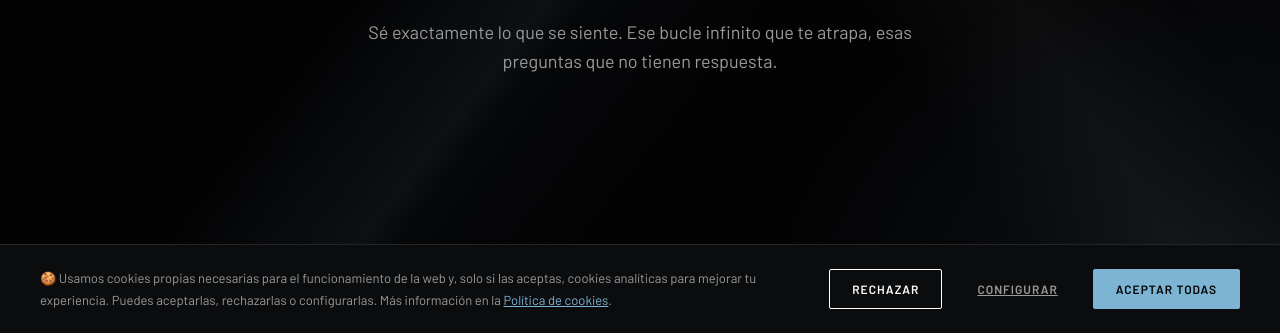
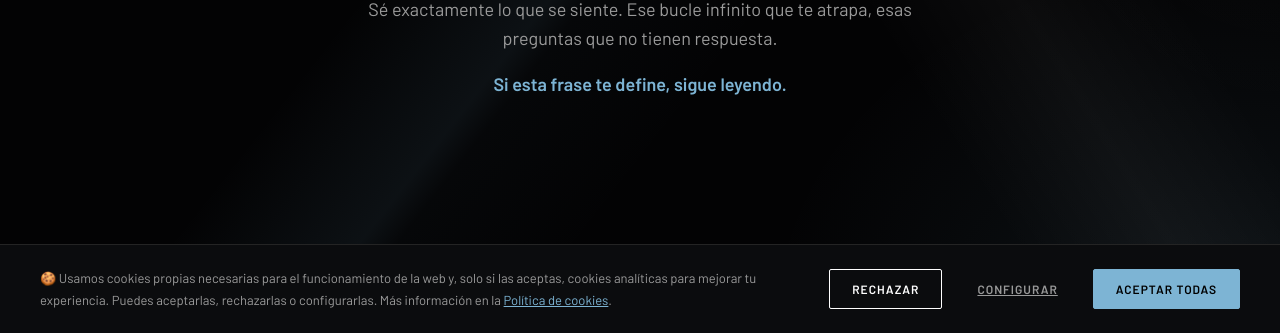
Before and after one commit to AlejandroCasna/Angelllanos, a website: page v2.html in a window 1280 px wide. Shown: the part 467-800 px from the top of the page. Drawn offline with nearby package versions, Linux system fonts and the light colour scheme.

Commit message:
Primer commit

```diff
--- a/v2.html
+++ b/v2.html
@@ -107,6 +107,7 @@
     .hero h1 { font-family:var(--serif); font-size:60px; font-weight:400; line-height:1.15; margin-bottom:26px; }
     .hero h1 em { font-style:italic; color:var(--accent); font-weight:400; }
     .hero p.lead { font-size:18px; color:var(--text-dim); margin-bottom:42px; max-width:600px; margin-left:auto; margin-right:auto; }
+    .hero p.lead-callout { margin-top:-24px; color:var(--accent); font-weight:600; }
 
     .cta-button {
         display:inline-block; background:var(--accent); color:#000;
@@ -385,6 +386,7 @@
         <span class="eyebrow">Mentoría 1:1 · Transformación para hombres</span>
         <h1>Lo has probado todo,<br><em>pero no ha cambiado nada.</em></h1>
         <p class="lead">Sé exactamente lo que se siente. Ese bucle infinito que te atrapa, esas preguntas que no tienen respuesta.</p>
+        <p class="lead lead-callout">Si esta frase te define, sigue leyendo.</p>
     </div>
 </section>
 
```
